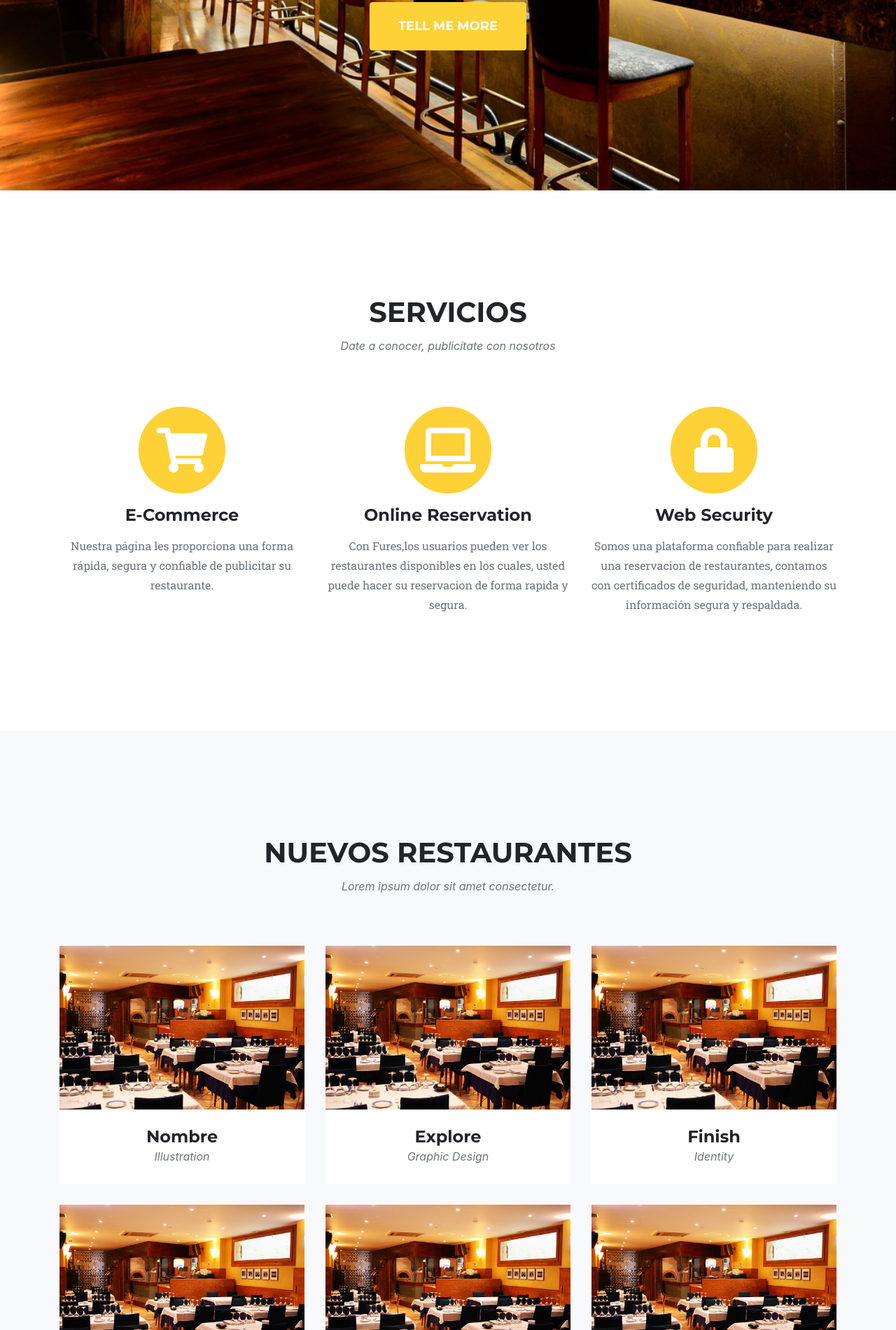
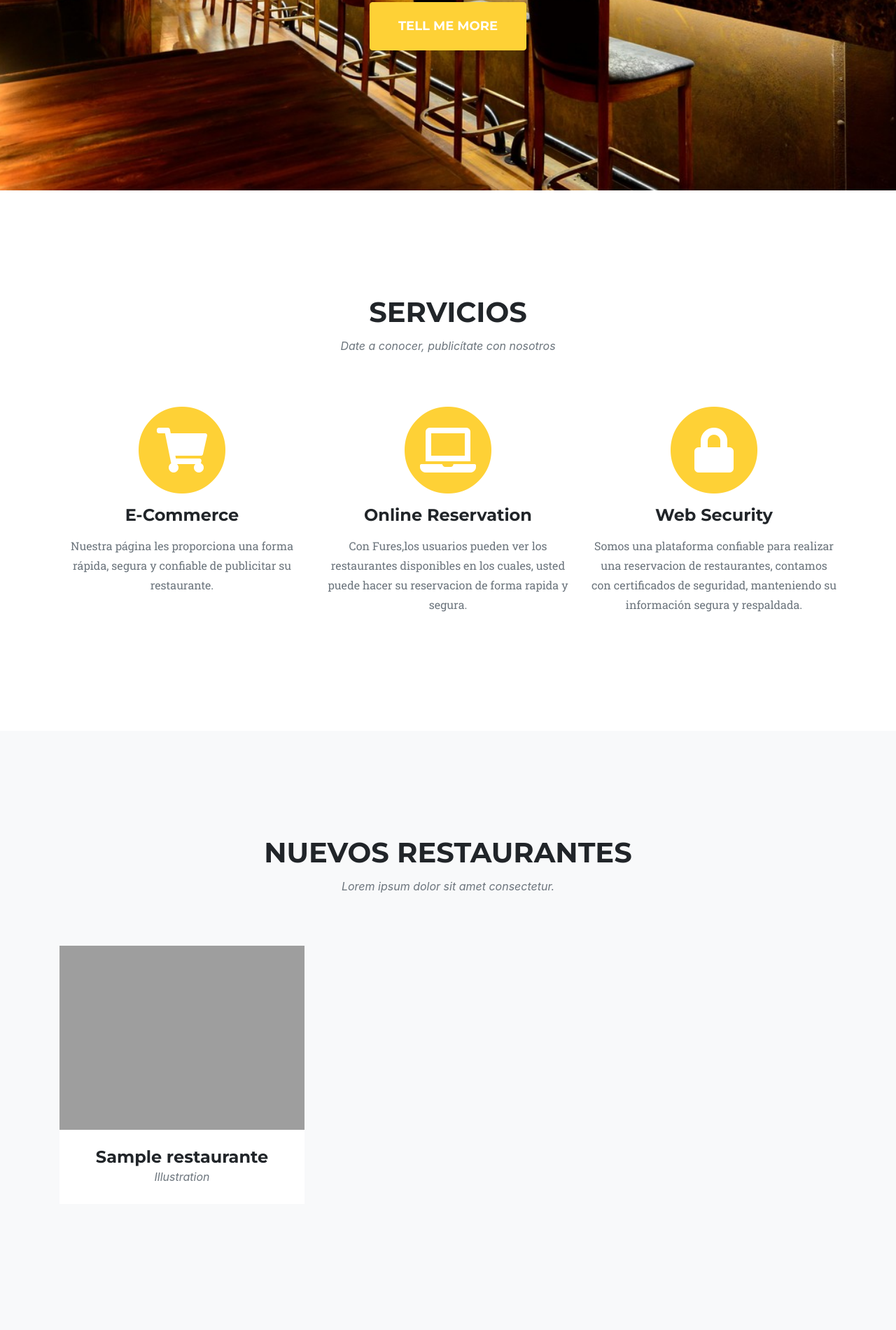
Before and after one commit to Leumin/fures, a Django app: page / in a window 1280 px wide. Shown: the part 487-2387 px from the top of the page at 70% size. Run offline with Django 3.2, Linux system fonts and the light colour scheme; tables that the repository leaves empty hold one stand-in row (values such as "Sample post"); some libraries are stand-ins or nearby versions; some web fonts are replaced.

Commit message:
Se muestran los nombres de restaurantes

```diff
--- a/fures/fures/static/usuario/js/main.js
+++ b/fures/fures/static/usuario/js/main.js
@@ -1,5 +1,27 @@
+axios.get("/restaurante/")
+    .then(function (res) {
+        let html = "";
+        for (var i = 0; i < res.data.length; i++) {
+            html += `
+        <div class="col-md-4 col-sm-6 portfolio-item">
+                    <a class="portfolio-link" data-toggle="modal" href="#portfolioModal1">
+                        <div class="portfolio-hover">
+                            <div class="portfolio-hover-content">
+                                <i class="fas fa-plus fa-3x"></i>
+                            </div>
+                        </div>
+                        <img class="img-fluid" src="http://localhost:8000/templates/imagenes/${res.data[i].fields.imagen}" alt="imagen">
+                    </a>
+                    <div class="portfolio-caption">
 
-axios.get("/restaurante/")
-.then(function(res){
-    console.log(res.data)
-})
+                        <h4>${res.data[i].fields.nombre}</h4>
+                        <p class="text-muted">Illustration</p>
+                    </div>
+                </div>
+        `
+
+        }
+
+        var elemento = document.getElementById('restaurantes_recientes')
+        elemento.innerHTML=html;
+    });
--- a/fures/fures/templates/index.html
+++ b/fures/fures/templates/index.html
@@ -17,7 +17,7 @@
 
 {% block contenido %}
     <!-- Header -->
-  <header class="masthead"  style="background-image: url('{% static 'usuario/img/logos/Restaurante.jpg' %}')">
+    <header class="masthead" style="background-image: url('{% static 'usuario/img/logos/Restaurante.jpg' %}')">
         <div class="container">
             <div class="intro-text">
                 <div class="intro-lead-in">Welcome To Fures!</div>
@@ -44,7 +44,8 @@
             <i class="fas fa-shopping-cart fa-stack-1x fa-inverse"></i>
           </span>
                     <h4 class="service-heading">E-Commerce</h4>
-          <p class="text-muted">Nuestra página les proporciona una forma rápida, segura y confiable de publicitar su restaurante.</p>
+                    <p class="text-muted">Nuestra página les proporciona una forma rápida, segura y confiable de
+                        publicitar su restaurante.</p>
                 </div>
                 <div class="col-md-4">
           <span class="fa-stack fa-4x">
@@ -52,7 +53,8 @@
             <i class="fas fa-laptop fa-stack-1x fa-inverse"></i>
           </span>
                     <h4 class="service-heading">Online Reservation</h4>
-          <p class="text-muted">Con Fures,los usuarios pueden ver los restaurantes disponibles en los cuales, usted puede hacer su reservacion de forma rapida y segura.</p>
+                    <p class="text-muted">Con Fures,los usuarios pueden ver los restaurantes disponibles en los cuales,
+                        usted puede hacer su reservacion de forma rapida y segura.</p>
                 </div>
                 <div class="col-md-4">
           <span class="fa-stack fa-4x">
@@ -60,7 +62,8 @@
             <i class="fas fa-lock fa-stack-1x fa-inverse"></i>
           </span>
                     <h4 class="service-heading">Web Security</h4>
-          <p class="text-muted">Somos una plataforma  confiable para realizar una reservacion de restaurantes, contamos con certificados de seguridad, manteniendo su información segura y respaldada.</p>
+                    <p class="text-muted">Somos una plataforma confiable para realizar una reservacion de restaurantes,
+                        contamos con certificados de seguridad, manteniendo su información segura y respaldada.</p>
                 </div>
             </div>
         </div>
@@ -78,7 +81,7 @@
                 </div>
             </div>
 
-      <div class="row">
+            <div class="row" id="restaurantes_recientes">
                 {#          {% for rest in res %}#}
                 <div class="col-md-4 col-sm-6 portfolio-item">
                     <a class="portfolio-link" data-toggle="modal" href="#portfolioModal1">
@@ -99,76 +102,7 @@
                 {#          {% endfor %}#}
 
 
-        <div class="col-md-4 col-sm-6 portfolio-item">
-          <a class="portfolio-link" data-toggle="modal" href="#portfolioModal2">
-            <div class="portfolio-hover">
-              <div class="portfolio-hover-content">
-                <i class="fas fa-plus fa-3x"></i>
-              </div>
-            </div>
-            <img class="img-fluid" src="{% static 'usuario/img/restaurantes/rest3.jpg' %}" alt="">
-          </a>
-          <div class="portfolio-caption">
-            <h4>Explore</h4>
-            <p class="text-muted">Graphic Design</p>
-          </div>
-        </div>
-        <div class="col-md-4 col-sm-6 portfolio-item">
-          <a class="portfolio-link" data-toggle="modal" href="#portfolioModal3">
-            <div class="portfolio-hover">
-              <div class="portfolio-hover-content">
-                <i class="fas fa-plus fa-3x"></i>
-              </div>
-            </div>
-            <img class="img-fluid" src="{% static 'usuario/img/restaurantes/rest3.jpg' %}" alt="">
-          </a>
-          <div class="portfolio-caption">
-            <h4>Finish</h4>
-            <p class="text-muted">Identity</p>
-          </div>
-        </div>
-        <div class="col-md-4 col-sm-6 portfolio-item">
-          <a class="portfolio-link" data-toggle="modal" href="#portfolioModal4">
-            <div class="portfolio-hover">
-              <div class="portfolio-hover-content">
-                <i class="fas fa-plus fa-3x"></i>
-              </div>
-            </div>
-            <img class="img-fluid" src="{% static 'usuario/img/restaurantes/rest3.jpg' %}" alt="">
-          </a>
-          <div class="portfolio-caption">
-            <h4>Lines</h4>
-            <p class="text-muted">Branding</p>
-          </div>
-        </div>
-        <div class="col-md-4 col-sm-6 portfolio-item">
-          <a class="portfolio-link" data-toggle="modal" href="#portfolioModal5">
-            <div class="portfolio-hover">
-              <div class="portfolio-hover-content">
-                <i class="fas fa-plus fa-3x"></i>
-              </div>
-            </div>
-            <img class="img-fluid" src="{% static 'usuario/img/restaurantes/rest3.jpg' %}" alt="">
-          </a>
-          <div class="portfolio-caption">
-            <h4>Southwest</h4>
-            <p class="text-muted">Website Design</p>
-          </div>
-        </div>
-        <div class="col-md-4 col-sm-6 portfolio-item">
-          <a class="portfolio-link" data-toggle="modal" href="#portfolioModal6">
-            <div class="portfolio-hover">
-              <div class="portfolio-hover-content">
-                <i class="fas fa-plus fa-3x"></i>
-              </div>
-            </div>
-            <img class="img-fluid" src="{% static 'usuario/img/restaurantes/rest3.jpg' %}" alt="">
-          </a>
-          <div class="portfolio-caption">
-            <h4>Window</h4>
-            <p class="text-muted">Photography</p>
-          </div>
-        </div>
+
 
             </div>
 
@@ -192,8 +126,12 @@
                                 <!-- Project Details Go Here -->
                                 <h2 class="text-uppercase">Nombre Restaurante</h2>
                                 <p class="item-intro text-muted">Lorem ipsum dolor sit amet consectetur.</p>
-                <img class="img-fluid d-block mx-auto" src="{% static 'usuario/img/portfolio/01-full.jpg' %}" alt="">
-                <p>Use this area to describe your project. Lorem ipsum dolor sit amet, consectetur adipisicing elit. Est blanditiis dolorem culpa incidunt minus dignissimos deserunt repellat aperiam quasi sunt officia expedita beatae cupiditate, maiores repudiandae, nostrum, reiciendis facere nemo!</p>
+                                <img class="img-fluid d-block mx-auto"
+                                     src="{% static 'usuario/img/portfolio/01-full.jpg' %}" alt="">
+                                <p>Use this area to describe your project. Lorem ipsum dolor sit amet, consectetur
+                                    adipisicing elit. Est blanditiis dolorem culpa incidunt minus dignissimos deserunt
+                                    repellat aperiam quasi sunt officia expedita beatae cupiditate, maiores repudiandae,
+                                    nostrum, reiciendis facere nemo!</p>
                                 <ul class="list-inline">
                                     <li>Date: January 2017</li>
                                     <li>Client: Threads</li>
@@ -201,7 +139,8 @@
                                 </ul>
                                 <button class="btn btn-primary" data-dismiss="modal" type="button">
                                     <!--<i class="fas fa-times"></i>-->
-                  Visitar</button>
+                                    Visitar
+                                </button>
                             </div>
                         </div>
                     </div>
@@ -226,8 +165,12 @@
                                 <!-- Project Details Go Here -->
                                 <h2 class="text-uppercase">Nombre Restaurante</h2>
                                 <p class="item-intro text-muted">Lorem ipsum dolor sit amet consectetur.</p>
-                <img class="img-fluid d-block mx-auto" src="{% static 'usuario/img/portfolio/01-full.jpg' %}" alt="">
-                <p>Use this area to describe your project. Lorem ipsum dolor sit amet, consectetur adipisicing elit. Est blanditiis dolorem culpa incidunt minus dignissimos deserunt repellat aperiam quasi sunt officia expedita beatae cupiditate, maiores repudiandae, nostrum, reiciendis facere nemo!</p>
+                                <img class="img-fluid d-block mx-auto"
+                                     src="{% static 'usuario/img/portfolio/01-full.jpg' %}" alt="">
+                                <p>Use this area to describe your project. Lorem ipsum dolor sit amet, consectetur
+                                    adipisicing elit. Est blanditiis dolorem culpa incidunt minus dignissimos deserunt
+                                    repellat aperiam quasi sunt officia expedita beatae cupiditate, maiores repudiandae,
+                                    nostrum, reiciendis facere nemo!</p>
                                 <ul class="list-inline">
                                     <li>Date: January 2017</li>
                                     <li>Client: Explore</li>
@@ -235,7 +178,8 @@
                                 </ul>
                                 <button class="btn btn-primary" data-dismiss="modal" type="button">
                                     <!--<i class="fas fa-times"></i>-->
-                  Visitar</button>
+                                    Visitar
+                                </button>
                             </div>
                         </div>
                     </div>
@@ -260,8 +204,12 @@
                                 <!-- Project Details Go Here -->
                                 <h2 class="text-uppercase">Nombre Restaurante</h2>
                                 <p class="item-intro text-muted">Lorem ipsum dolor sit amet consectetur.</p>
-                <img class="img-fluid d-block mx-auto" src="{% static 'usuario/img/portfolio/01-full.jpg' %}" alt="">
-                <p>Use this area to describe your project. Lorem ipsum dolor sit amet, consectetur adipisicing elit. Est blanditiis dolorem culpa incidunt minus dignissimos deserunt repellat aperiam quasi sunt officia expedita beatae cupiditate, maiores repudiandae, nostrum, reiciendis facere nemo!</p>
+                                <img class="img-fluid d-block mx-auto"
+                                     src="{% static 'usuario/img/portfolio/01-full.jpg' %}" alt="">
+                                <p>Use this area to describe your project. Lorem ipsum dolor sit amet, consectetur
+                                    adipisicing elit. Est blanditiis dolorem culpa incidunt minus dignissimos deserunt
+                                    repellat aperiam quasi sunt officia expedita beatae cupiditate, maiores repudiandae,
+                                    nostrum, reiciendis facere nemo!</p>
                                 <ul class="list-inline">
                                     <li>Date: January 2017</li>
                                     <li>Client: Finish</li>
@@ -269,7 +217,8 @@
                                 </ul>
                                 <button class="btn btn-primary" data-dismiss="modal" type="button">
                                     <!--<i class="fas fa-times"></i>-->
-                  Visitar</button>
+                                    Visitar
+                                </button>
                             </div>
                         </div>
                     </div>
@@ -294,8 +243,12 @@
                                 <!-- Project Details Go Here -->
                                 <h2 class="text-uppercase">Nombre Restaurante</h2>
                                 <p class="item-intro text-muted">Lorem ipsum dolor sit amet consectetur.</p>
-                <img class="img-fluid d-block mx-auto" src="{% static 'usuario/img/portfolio/01-full.jpg' %}" alt="">
-                <p>Use this area to describe your project. Lorem ipsum dolor sit amet, consectetur adipisicing elit. Est blanditiis dolorem culpa incidunt minus dignissimos deserunt repellat aperiam quasi sunt officia expedita beatae cupiditate, maiores repudiandae, nostrum, reiciendis facere nemo!</p>
+                                <img class="img-fluid d-block mx-auto"
+                                     src="{% static 'usuario/img/portfolio/01-full.jpg' %}" alt="">
+                                <p>Use this area to describe your project. Lorem ipsum dolor sit amet, consectetur
+                                    adipisicing elit. Est blanditiis dolorem culpa incidunt minus dignissimos deserunt
+                                    repellat aperiam quasi sunt officia expedita beatae cupiditate, maiores repudiandae,
+                                    nostrum, reiciendis facere nemo!</p>
                                 <ul class="list-inline">
                                     <li>Date: January 2017</li>
                                     <li>Client: Lines</li>
@@ -303,7 +256,8 @@
                                 </ul>
                                 <button class="btn btn-primary" data-dismiss="modal" type="button">
                                     <!--<i class="fas fa-times"></i>-->
-                  Visitar</button>
+                                    Visitar
+                                </button>
                             </div>
                         </div>
                     </div>
@@ -328,8 +282,12 @@
                                 <!-- Project Details Go Here -->
                                 <h2 class="text-uppercase">Nombre Restaurante</h2>
                                 <p class="item-intro text-muted">Lorem ipsum dolor sit amet consectetur.</p>
-                <img class="img-fluid d-block mx-auto" src="{% static 'usuario/img/portfolio/01-full.jpg' %}" alt="">
-                <p>Use this area to describe your project. Lorem ipsum dolor sit amet, consectetur adipisicing elit. Est blanditiis dolorem culpa incidunt minus dignissimos deserunt repellat aperiam quasi sunt officia expedita beatae cupiditate, maiores repudiandae, nostrum, reiciendis facere nemo!</p>
+                                <img class="img-fluid d-block mx-auto"
+                                     src="{% static 'usuario/img/portfolio/01-full.jpg' %}" alt="">
+                                <p>Use this area to describe your project. Lorem ipsum dolor sit amet, consectetur
+                                    adipisicing elit. Est blanditiis dolorem culpa incidunt minus dignissimos deserunt
+                                    repellat aperiam quasi sunt officia expedita beatae cupiditate, maiores repudiandae,
+                                    nostrum, reiciendis facere nemo!</p>
                                 <ul class="list-inline">
                                     <li>Date: January 2017</li>
                                     <li>Client: Southwest</li>
@@ -337,7 +295,8 @@
                                 </ul>
                                 <button class="btn btn-primary" data-dismiss="modal" type="button">
                                     <!--<i class="fas fa-times"></i>-->
-                  Visitar</button>
+                                    Visitar
+                                </button>
                             </div>
                         </div>
                     </div>
@@ -362,8 +321,12 @@
                                 <!-- Project Details Go Here -->
                                 <h2 class="text-uppercase">Nombre Restaurante</h2>
                                 <p class="item-intro text-muted">Lorem ipsum dolor sit amet consectetur.</p>
-                <img class="img-fluid d-block mx-auto" src="{% static 'usuario/img/portfolio/01-full.jpg' %}" alt="">
-                <p>Use this area to describe your project. Lorem ipsum dolor sit amet, consectetur adipisicing elit. Est blanditiis dolorem culpa incidunt minus dignissimos deserunt repellat aperiam quasi sunt officia expedita beatae cupiditate, maiores repudiandae, nostrum, reiciendis facere nemo!</p>
+                                <img class="img-fluid d-block mx-auto"
+                                     src="{% static 'usuario/img/portfolio/01-full.jpg' %}" alt="">
+                                <p>Use this area to describe your project. Lorem ipsum dolor sit amet, consectetur
+                                    adipisicing elit. Est blanditiis dolorem culpa incidunt minus dignissimos deserunt
+                                    repellat aperiam quasi sunt officia expedita beatae cupiditate, maiores repudiandae,
+                                    nostrum, reiciendis facere nemo!</p>
                                 <ul class="list-inline">
                                     <li>Date: January 2017</li>
                                     <li>Client: Window</li>
@@ -371,7 +334,8 @@
                                 </ul>
                                 <button class="btn btn-primary" data-dismiss="modal" type="button">
                                     <!--<i class="fas fa-times"></i>-->
-                  Visitar</button>
+                                    Visitar
+                                </button>
                             </div>
                         </div>
                     </div>
--- a/fures/fures/views/restaurante.py
+++ b/fures/fures/views/restaurante.py
@@ -1,6 +1,7 @@
 from django.http import HttpResponse, JsonResponse
 from django.core import serializers
 from ..models import *
+
 from django.core.exceptions import ValidationError
 
 
```
Also changed, not shown: 1 other file. Lines whose indentation alone changed are shown as unchanged.
